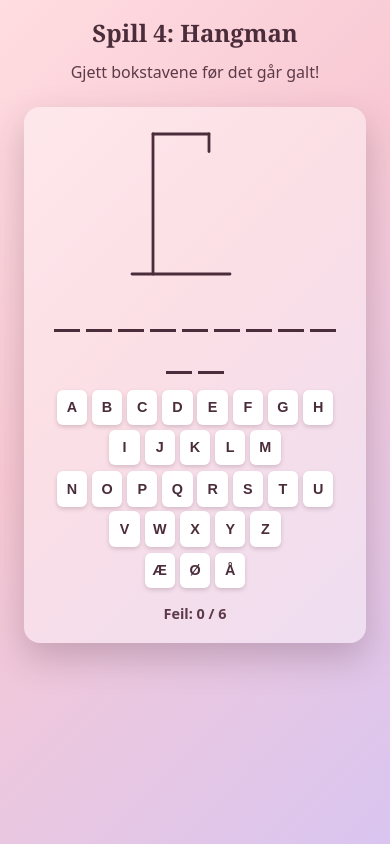
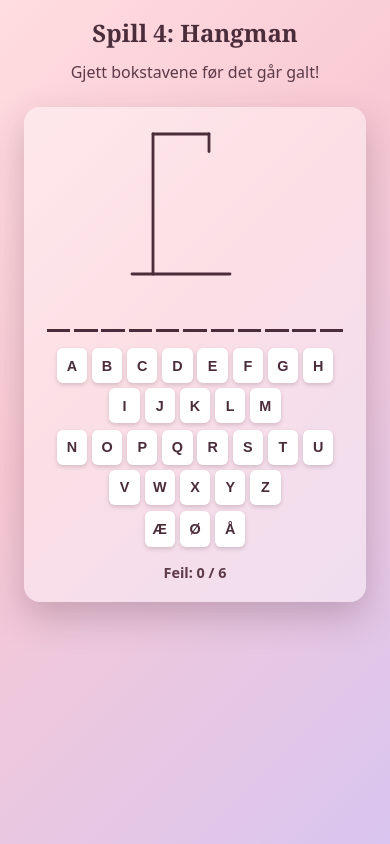
Before and after one commit to henrikaburmann/bryllupsgave, a React (Vite) app: page /spill/4 in a window 390 px wide. Built offline with nearby package versions, Linux system fonts and the light colour scheme.

Commit message:
hangman change

```diff
--- a/src/pages/HangmanGame.css
+++ b/src/pages/HangmanGame.css
@@ -61,22 +61,24 @@ circle.hangman-part {
 
 .hangman-word {
   display: flex;
-  flex-wrap: wrap;
+  flex-wrap: nowrap;
   justify-content: center;
-  gap: 0.4rem;
+  gap: clamp(0.15rem, 1vw, 0.4rem);
+  width: 100%;
+  max-width: 100%;
 }
 
 .hangman-slot {
   display: inline-flex;
   align-items: flex-end;
   justify-content: center;
-  width: 1.6rem;
+  width: clamp(1rem, 6vw, 1.6rem);
   height: 2.2rem;
   border-bottom: 3px solid #4a2c3a;
 }
 
 .hangman-slot__letter {
-  font-size: 1.4rem;
+  font-size: clamp(1rem, 4.5vw, 1.4rem);
   font-weight: 700;
   color: #4a2c3a;
 }
```
